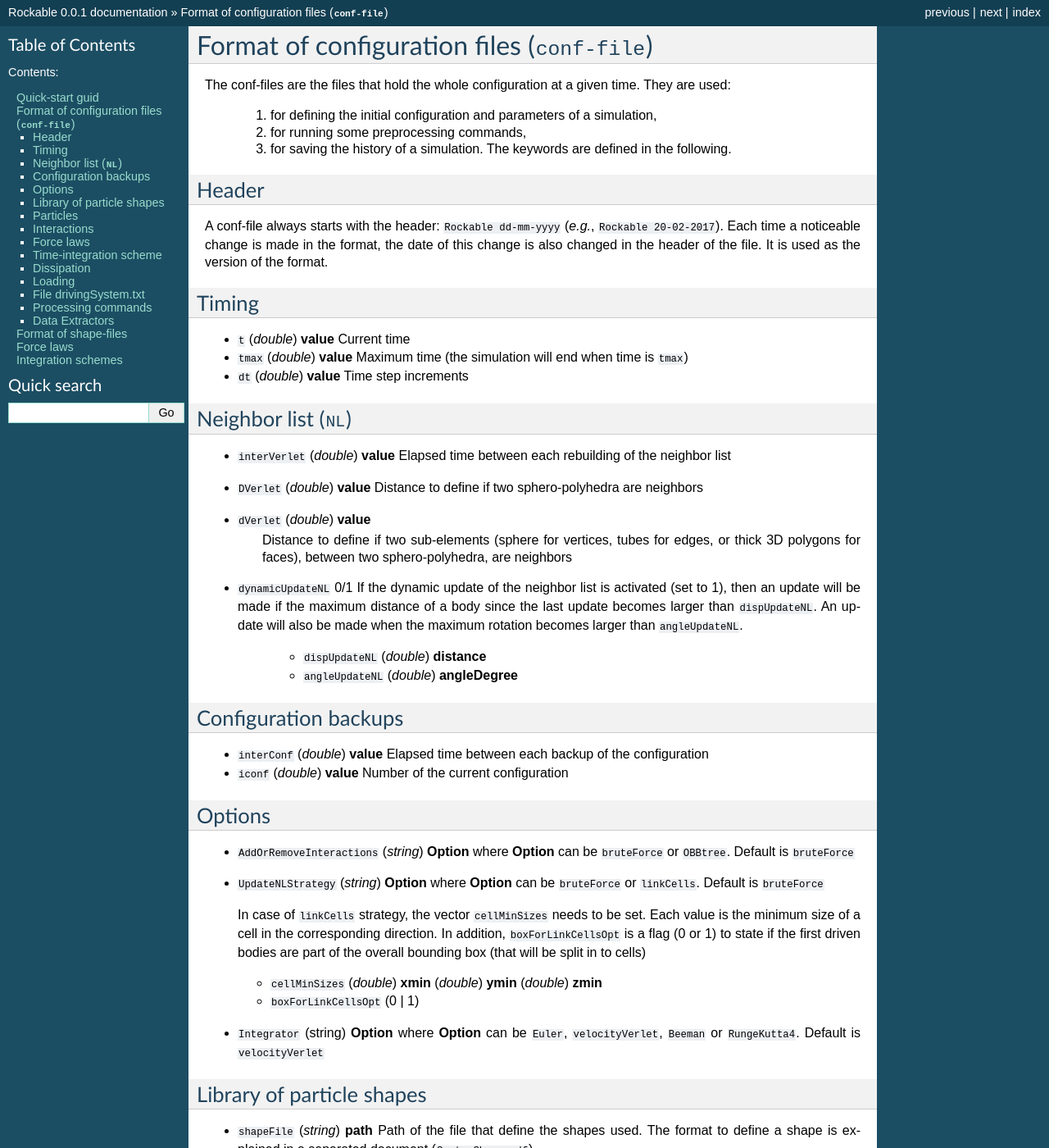
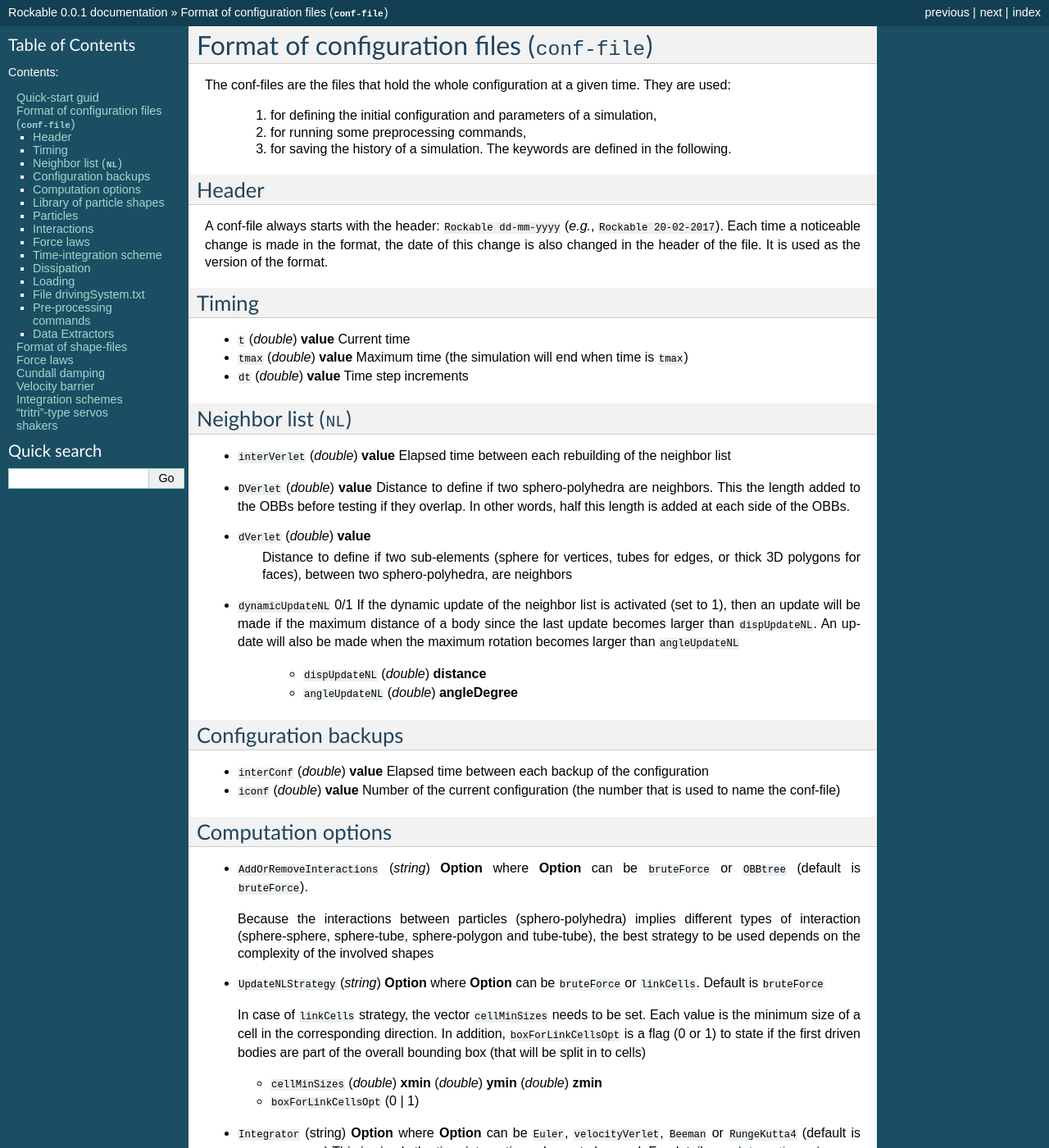
Before and after one commit to richefeu/rockable, a Sphinx documentation site: the page built from sphinxdoc/source/syntaxConf.rst, in a window 1280 px wide and 1400 px high. Shown: the whole window at 82% size. Built offline with Sphinx 7.4.7, drawn with Linux system fonts in a browser that asks for light colours; some of the changed text lies outside the part shown.

Commit message:
some adds in the documentation (to be continued)

```diff
--- /dev/null
+++ b/sphinxdoc/source/dissipation.rst
@@ -0,0 +1,12 @@
+.. _Dissipation:
+
+
+Cundall damping
+---------------
+
+TODO
+
+Velocity barrier
+----------------
+
+TODO
--- a/sphinxdoc/source/index.rst
+++ b/sphinxdoc/source/index.rst
@@ -9,4 +9,6 @@ Welcome to Rockable's documentation!
    syntaxConf
    syntaxShapes
    forceLaws
+   dissipation
    integrationSchemes
+   servoControllers
--- /dev/null
+++ b/sphinxdoc/source/servoControllers.rst
@@ -0,0 +1,13 @@
+.. _Servo-controllers:
+
+
+"tritri"-type servos
+--------------------
+
+TODO
+
+
+shakers
+-------
+
+TODO
--- a/sphinxdoc/source/syntaxConf.rst
+++ b/sphinxdoc/source/syntaxConf.rst
@@ -34,7 +34,9 @@ Neighbor list (``NL``)
   Elapsed time between each rebuilding of the neighbor list
 
 - ``DVerlet`` (*double*) **value**
-  Distance to define if two sphero-polyhedra are neighbors
+  Distance to define if two sphero-polyhedra are neighbors.
+  This the length added to the OBBs before testing if they overlap.
+  In other words, half this length is added at each side of the OBBs.
 
 - ``dVerlet`` (*double*) **value**
    Distance to define if two sub-elements (sphere for vertices, tubes for edges,
@@ -44,7 +46,7 @@ Neighbor list (``NL``)
   If the dynamic update of the neighbor list is activated (set to 1),
   then an update will be made if the maximum distance of a body since the last update becomes
   larger than ``dispUpdateNL``.
-  An update will also be made when the maximum rotation becomes larger than ``angleUpdateNL``.
+  An update will also be made when the maximum rotation becomes larger than ``angleUpdateNL``
 
    - ``dispUpdateNL`` (*double*) **distance**
 
@@ -57,23 +59,31 @@ Configuration backups
   Elapsed time between each backup of the configuration
 
 - ``iconf`` (*double*) **value**
-  Number of the current configuration
+  Number of the current configuration (the number that is used to name the conf-file)
 
 
-Options
--------
+Computation options
+-------------------
 
-- ``AddOrRemoveInteractions`` (*string*) **Option** where **Option** can be ``bruteForce`` or ``OBBtree``. Default is ``bruteForce``
+- ``AddOrRemoveInteractions`` (*string*) **Option** where **Option** can be ``bruteForce`` or ``OBBtree`` (default is ``bruteForce``).
+
+  Because the interactions between particles (sphero-polyhedra) implies
+  different types of interaction (sphere-sphere, sphere-tube, sphere-polygon and tube-tube),
+  the best strategy to be used depends on the complexity of the involved shapes
 
 - ``UpdateNLStrategy`` (*string*) **Option** where **Option** can be ``bruteForce`` or ``linkCells``. Default is ``bruteForce``
 
-  In case of ``linkCells`` strategy, the vector ``cellMinSizes`` needs to be set. Each value is the minimum size of a cell in the corresponding direction. In addition, ``boxForLinkCellsOpt`` is a flag (0 or 1) to state if the first driven bodies are part of the overall bounding box (that will be split in to cells)
+  In case of ``linkCells`` strategy, the vector ``cellMinSizes`` needs to be set.
+  Each value is the minimum size of a cell in the corresponding direction. In addition,
+  ``boxForLinkCellsOpt`` is a flag (0 or 1) to state if the first driven bodies are part
+  of the overall bounding box (that will be split in to cells)
 
   -  ``cellMinSizes`` (*double*) **xmin** (*double*) **ymin** (*double*) **zmin**
 
   -  ``boxForLinkCellsOpt`` (0 | 1)
 
-- ``Integrator`` (string) **Option** where **Option** can be ``Euler``, ``velocityVerlet``, ``Beeman`` or ``RungeKutta4``. Default is ``velocityVerlet``
+- ``Integrator`` (string) **Option** where **Option** can be ``Euler``, ``velocityVerlet``, ``Beeman`` or ``RungeKutta4`` (default is ``velocityVerlet``)
+  This is simply the time-integration scheme to be used. For details see :ref:`IntegrationSchemes`
 
 Library of particle shapes
 --------------------------
@@ -86,6 +96,7 @@ Particles
 ---------
 
 - ``density`` (*int*) **groupNumber** (*double*) **density**
+  The density (e.g., kilogram per cubic meter set to the particles belonging to a given  group number)
 
 - ``Particles`` (*int*) **numberOfParticles**
 
@@ -111,18 +122,18 @@ Force laws
 ----------
 
 - ``forceLaw`` (*string*) **Name**
-  Select a model for the computation of forces. For possible **Name** see :ref:`Force-laws`
+  It selects a model for the computation of forces. For possible **Name** see :ref:`Force-laws`
 
 Time-integration scheme
 -----------------------
 
-- ``xxxxx`` (*string*) **Name**
-  Select a scheme for the time integration. For possible **Name** see :ref:`IntegrationSchemes`
+- ``Integrator`` (*string*) **Name**
+  It select a scheme for the time integration. For possible **Name** see :ref:`IntegrationSchemes`
 
 Dissipation
 -----------
 
-There are several dissipation strategies.
+There are several dissipation strategies that can be used (see :ref:`Dissipation`)
 
 Loading
 -------
@@ -144,9 +155,10 @@ File drivingSystem.txt
             (a vector of 3 components):  ``_xyzrot_Vel_`` and ``_xyzrot_Mom_``
 
 - ``Servo`` (*string*) **servoName** <*PARAMETERS*>
+  where the parameter list depends on the selected servo (see :ref:`Servo-controllers`)
 
-Processing commands
--------------------
+Pre-processing commands
+-----------------------
 
 * ``stickVerticesInClusters`` (*double*) **Epsilon**
   This command will add glued interfaces between bodies having the same cluster identifier.
```
Also changed, not shown: sphinxdoc/source/integrationSchemes.rst (+14 -10 lines), sphinxdoc/source/syntaxShapes.rst (+5 -3 lines).
